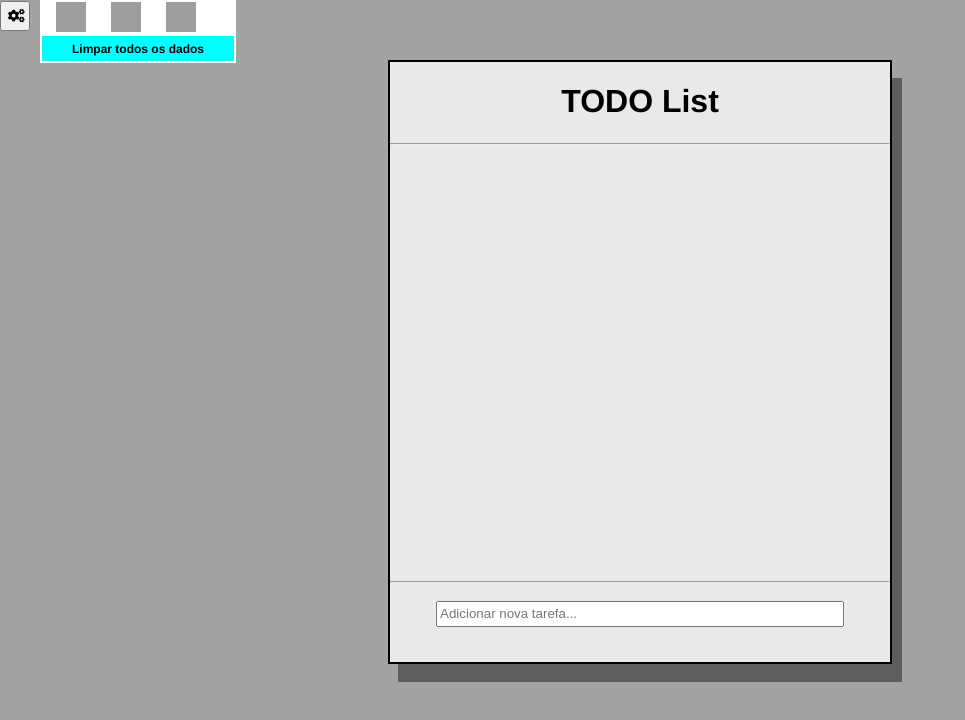
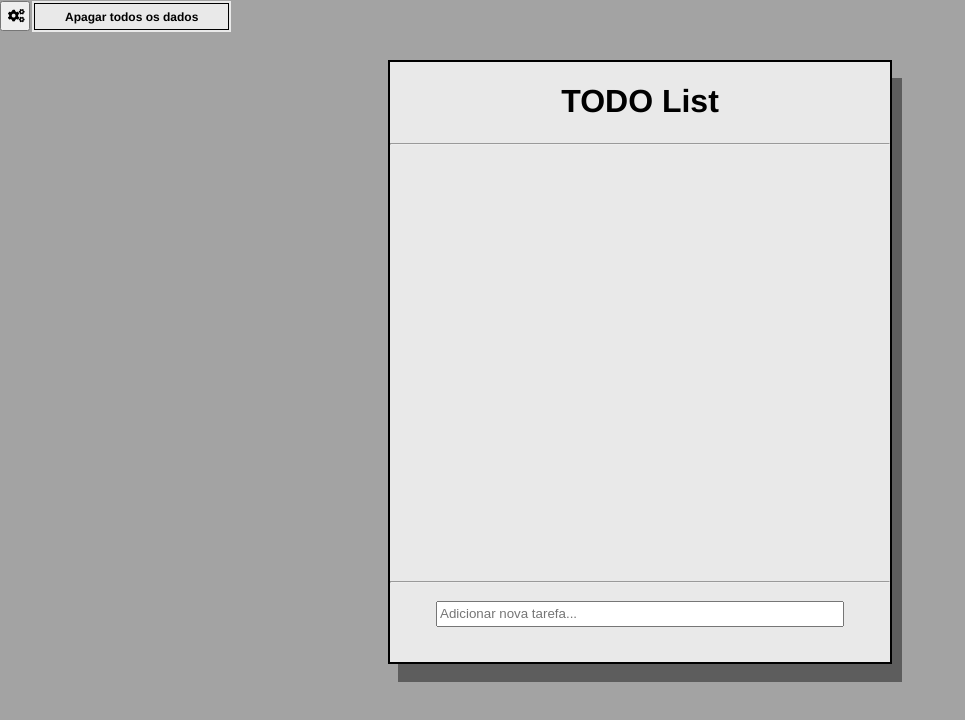
Before and after one commit to teusbarros/todolist, a Vue app: page / in a window 1280 px wide. Both pictures are taken after a click on the button 15 px from the left and 16 px from the top of the page. Shown: the top 720 px of the page, without its empty margins (0-965 px from the left). Built offline with nearby package versions, Linux system fonts and the light colour scheme; grey boxes are pictures that could not be loaded.

Commit message:
Removendo detalhe das cores.

```diff
--- a/src/App.vue
+++ b/src/App.vue
@@ -1,6 +1,6 @@
 <template>
   <div id="app">
-      <Config></Config>
+    <Config @limpaTudo="limpaStorage"></Config>
     <div id="todolist">
       <div id="header">
         <h1>TODO List</h1>
@@ -31,7 +31,6 @@
           @keyup="adicionar"
           maxlength="60"
         />
-
       </div>
     </div>
   </div>
@@ -74,6 +73,9 @@ export default {
     },
     apagar: function (e) {
       this.tarefas = this.tarefas.filter((tarefa) => tarefa.id != e.referencia);
+    },
+    limpaStorage: function () {
+      this.tarefas = [];
     },
     concluir: function (e) {
       const tarefasUpdated = this.tarefas;
--- a/src/components/Configuracao.vue
+++ b/src/components/Configuracao.vue
@@ -1,14 +1,12 @@
 <template>
   <div id="config">
-    <button id="button-config" v-on:click="show = !show"><f-icon icon="cogs"></f-icon></button>
-    <transition name="fade">
-      <div class="colors" v-if="show">
-          <b-img class="img-color"  @click="changeColor(1)" left src="https://picsum.photos/125/125/?image=58" alt="Left image"></b-img>
-          <b-img class="img-color"  @click="changeColor(2)" left src="https://picsum.photos/125/125/?image=58" alt="Left image"></b-img>
-          <b-img class="img-color"  @click="changeColor(3)" left src="https://picsum.photos/125/125/?image=58" alt="Left image"></b-img>
-        <p @click="limpar">Limpar todos os dados</p>
+    <button id="button-config" v-on:click="show = !show">
+      <f-icon icon="cogs"></f-icon>
+    </button>
+    <transition name="bounce">
+      <div class="colors" v-if="show" @click="limpar">
+        <p>Apagar todos os dados</p>
       </div>
-
     </transition>
   </div>
 </template>
@@ -18,63 +16,75 @@ export default {
   props: {
     icon: String,
   },
-  data(){
-      return{
-          show: false
+  data() {
+    return {
+      show: false,
+    };
+  },
+  methods: {
+    limpar: function () {
+      var ok = confirm("Você deseja excluir todas as tarefas da lista?");
+      if (ok) {
+        this.$emit("limpaTudo");
       }
     },
-  methods:{
-      changeColor: function(e){
-          alert(e);
   },
-      limpar: function(e){
-          alert(e);
-      }
-  }
 };
 </script>
 
 <style>
-p{
+p {
   height: 25px;
   width: auto;
-
+  background-color: #e9e9e9;
+  border: 1px black;
+  border-style: solid;
 }
-#button-config{
+#button-config {
   width: 30px;
   height: 30px;
-    margin-right: 10px;
+  margin-right: 2px;
   margin-top: 1px;
   display: inline-block;
   float: left;
 }
-#config{
+#config {
   display: inline-block;
   float: left;
   position: relative;
   margin-top: -60px;
 }
-.colors{
-    background-color: #fff;
+.colors {
+  margin-top: 1px;
+  background-color: #e9e9e9;
   display: inline-block;
   padding: 2px;
   vertical-align: middle;
-    /* float: left; */
 }
-.img-color{
+.img-color {
   cursor: pointer;
 }
-.colors .img-color{
+.colors .img-color {
   width: 30px;
   height: 30px;
   margin-right: 25px;
   display: inline-block;
-
 }
-.fade-enter-active, .fade-leave-active {
-  transition: opacity 1s;
+.bounce-enter-active {
+  animation: bounce-in 0.5s;
 }
-.fade-enter, .fade-leave-to /* .fade-leave-active below version 2.1.8 */ {
-  opacity: 0;
+.bounce-leave-active {
+  animation: bounce-in 0.5s reverse;
+}
+@keyframes bounce-in {
+  0% {
+    transform: scale(0);
+  }
+  50% {
+    transform: scale(1.5);
+  }
+  100% {
+    transform: scale(1);
+  }
 }
 </style>
```
Lines whose indentation alone changed are shown as unchanged.
